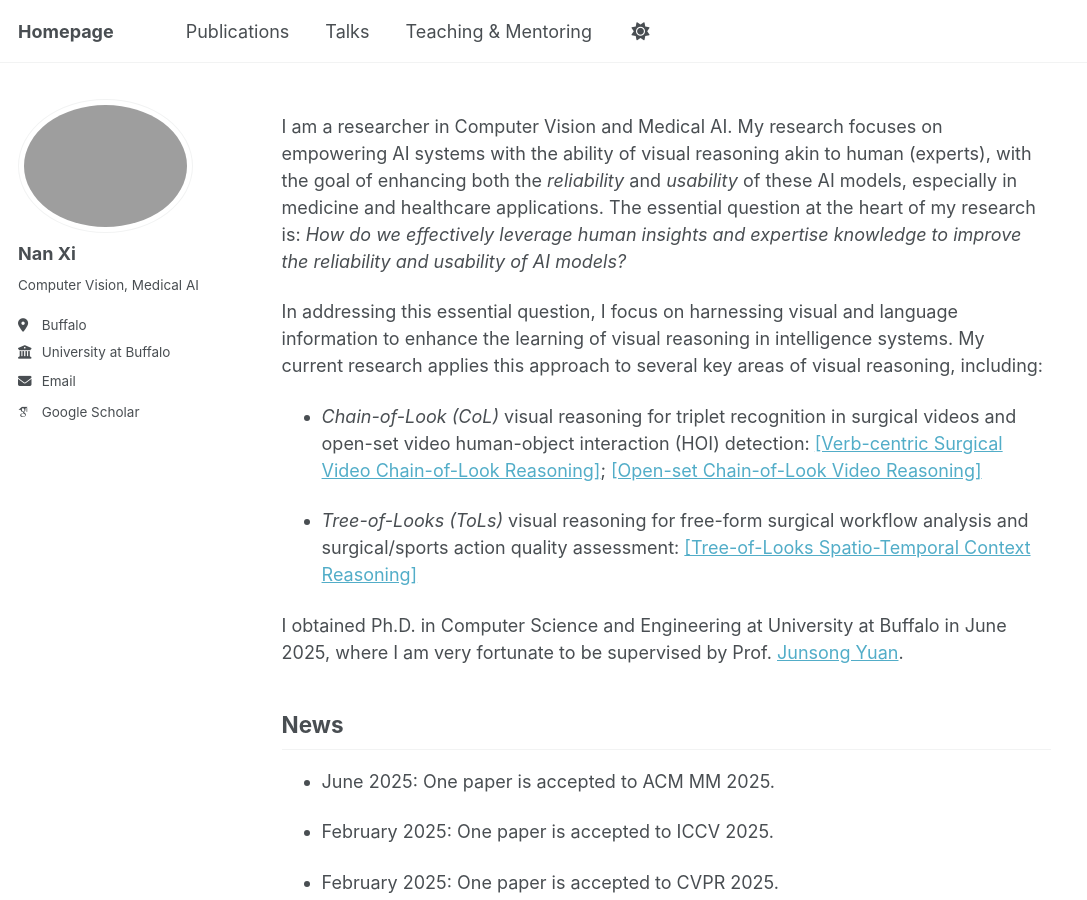
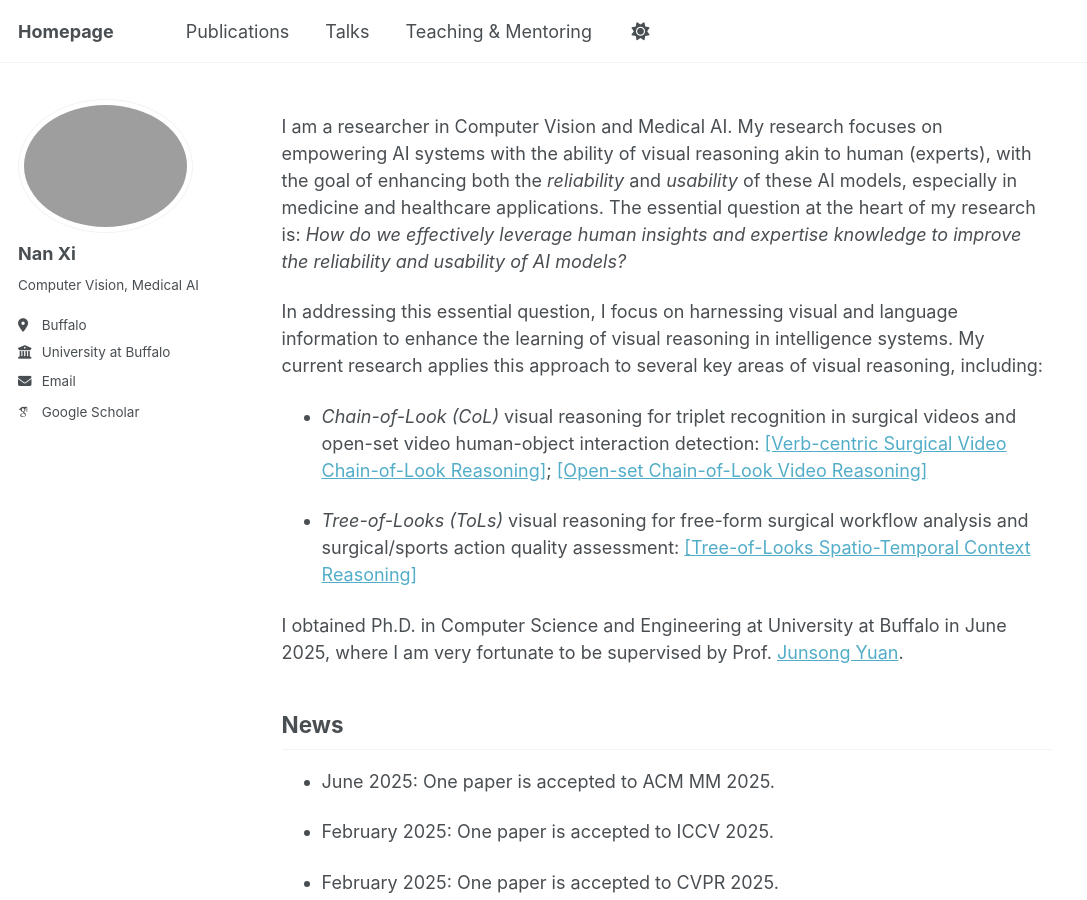
Before and after one commit to southnx/southnx.github.io, a Jekyll site: the page built from _pages/about.md, in a window 1280 px wide and 900 px high. Shown: the whole window, without its empty margins (0-1087 px from the left). Built offline with Jekyll 4.4.1, drawn with Linux system fonts in a browser that asks for light colours; some web fonts are replaced; a script that is not in the unit is left out.

Commit message:
Update about.md

```diff
--- a/_pages/about.md
+++ b/_pages/about.md
@@ -12,7 +12,7 @@ human (experts), with the goal of enhancing both the *reliability* and *usabilit
 
 In addressing this essential question, I focus on harnessing visual and language information to enhance the learning of visual reasoning in intelligence systems.  My current research applies this approach to several key areas of visual reasoning, including:
 
-- *Chain-of-Look (CoL)* visual reasoning for triplet recognition in surgical videos and open-set video human-object interaction (HOI) detection: [[Verb-centric Surgical Video Chain-of-Look Reasoning]](https://par.nsf.gov/servlets/purl/10542741); [[Open-set Chain-of-Look Video Reasoning]](https://openaccess.thecvf.com/content/ICCV2023/papers/Xi_Open_Set_Video_HOI_detection_from_Action-Centric_Chain-of-Look_Prompting_ICCV_2023_paper.pdf)
+- *Chain-of-Look (CoL)* visual reasoning for triplet recognition in surgical videos and open-set video human-object interaction detection: [[Verb-centric Surgical Video Chain-of-Look Reasoning]](https://par.nsf.gov/servlets/purl/10542741); [[Open-set Chain-of-Look Video Reasoning]](https://openaccess.thecvf.com/content/ICCV2023/papers/Xi_Open_Set_Video_HOI_detection_from_Action-Centric_Chain-of-Look_Prompting_ICCV_2023_paper.pdf)
 
 - *Tree-of-Looks (ToLs)* visual reasoning for free-form surgical workflow analysis and surgical/sports action quality assessment: [[Tree-of-Looks Spatio-Temporal Context Reasoning]](https://cse.buffalo.edu/~jsyuan/papers/2024/ECCV2024_Nan_Xi.pdf)
 
```
